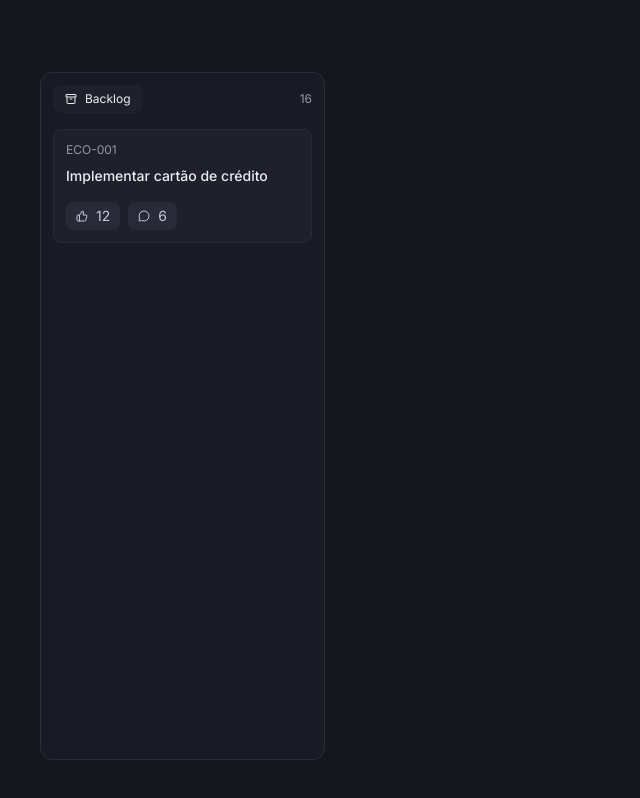
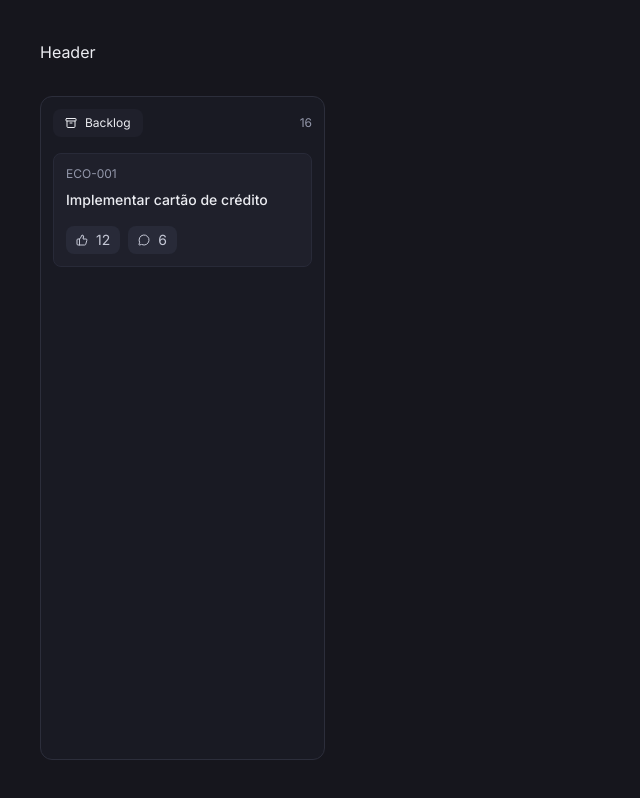
Before and after one commit to CarlosAlexandredevv/Board-dev, a Next.js app: page / in a window 1280 px wide. Shown: the whole page, without its empty margins (0-640 px from the left). Built offline with nearby package versions, Linux system fonts and the light colour scheme.

Commit message:
Remove Home component from the application, eliminating unused imports and associated UI elements.

```diff
--- /dev/null
+++ b/src/app/(board)/layout.tsx
@@ -0,0 +1,13 @@
+export default function BoardLayout({
+  children,
+}: Readonly<{
+  children: React.ReactNode;
+}>) {
+  return (
+    <div className="max-w-[1620px] w-full mx-auto p-10 flex flex-col gap-8 h-dvh">
+      <div>Header</div>
+
+      {children}
+    </div>
+  );
+}
--- /dev/null
+++ b/src/app/(board)/page.tsx
@@ -0,0 +1,41 @@
+import { ArchiveIcon, ThumbsUpIcon, MessageCircleIcon } from 'lucide-react';
+import { Section } from '@/components/section';
+import { Card } from '@/components/card';
+import { Button } from '@/components/button';
+
+export default function Home() {
+  return (
+    <main className="grid sm:grid-cols-2 lg:grid-cols-4 gap-5 flex-1 items-stretch">
+      <Section.Root>
+        <Section.Header>
+          <Section.Title>
+            <ArchiveIcon className="size-3" />
+            Backlog
+          </Section.Title>
+
+          <Section.IssueCount>16</Section.IssueCount>
+        </Section.Header>
+
+        <Section.Content>
+          <Card.Root>
+            <Card.Header>
+              <Card.Number>ECO-001</Card.Number>
+              <Card.Title>Implementar cartão de crédito</Card.Title>
+            </Card.Header>
+            <Card.Footer>
+              <Button className="text-navy-100 flex items-center gap-2 rounded-lg px-2.5 py-1 bg-navy-600 cursor-pointer">
+                <ThumbsUpIcon className="size-3" />
+                <span className="text-sm">12</span>
+              </Button>
+
+              <Button>
+                <MessageCircleIcon className="size-3" />
+                <span className="text-sm">6</span>
+              </Button>
+            </Card.Footer>
+          </Card.Root>
+        </Section.Content>
+      </Section.Root>
+    </main>
+  );
+}
--- a/src/app/page.tsx
+++ /dev/null
@@ -1,45 +0,0 @@
-import { ArchiveIcon, ThumbsUpIcon, MessageCircleIcon } from 'lucide-react';
-import { Section } from '@/components/section';
-import { Card } from '@/components/card';
-import { Button } from '@/components/button';
-
-export default function Home() {
-  return (
-    <div className="max-w-[1620px] w-full mx-auto p-6 sm:p-10 flex flex-col gap-8 h-dvh">
-      <div></div>
-
-      <main className="grid sm:grid-cols-2 lg:grid-cols-4 gap-5 flex-1 items-stretch">
-        <Section.Root>
-          <Section.Header>
-            <Section.Title>
-              <ArchiveIcon className="size-3" />
-              Backlog
-            </Section.Title>
-
-            <Section.IssueCount>16</Section.IssueCount>
-          </Section.Header>
-
-          <Section.Content>
-            <Card.Root>
-              <Card.Header>
-                <Card.Number>ECO-001</Card.Number>
-                <Card.Title>Implementar cartão de crédito</Card.Title>
-              </Card.Header>
-              <Card.Footer>
-                <Button>
-                  <ThumbsUpIcon className="size-3" />
-                  <span className="text-sm">12</span>
-                </Button>
-
-                <Button>
-                  <MessageCircleIcon className="size-3" />
-                  <span className="text-sm">6</span>
-                </Button>
-              </Card.Footer>
-            </Card.Root>
-          </Section.Content>
-        </Section.Root>
-      </main>
-    </div>
-  );
-}
```
